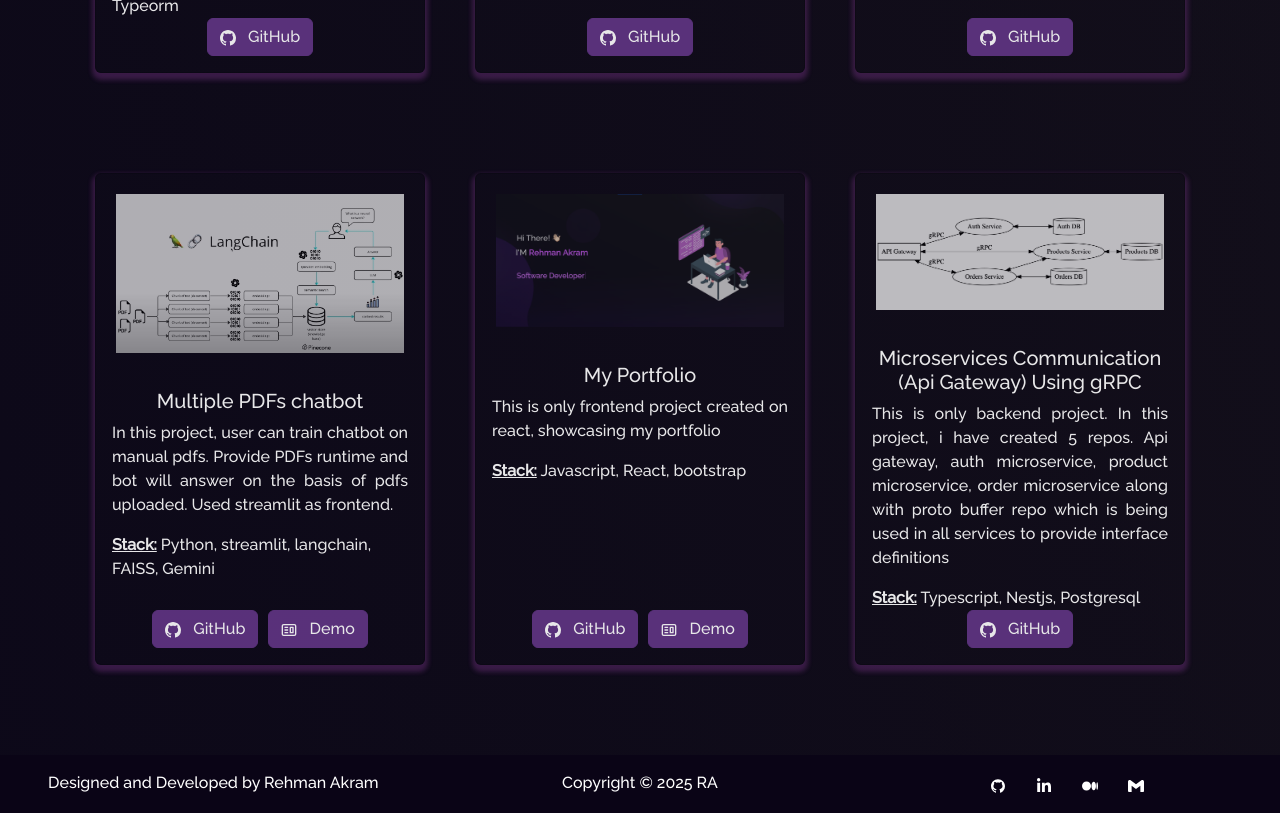
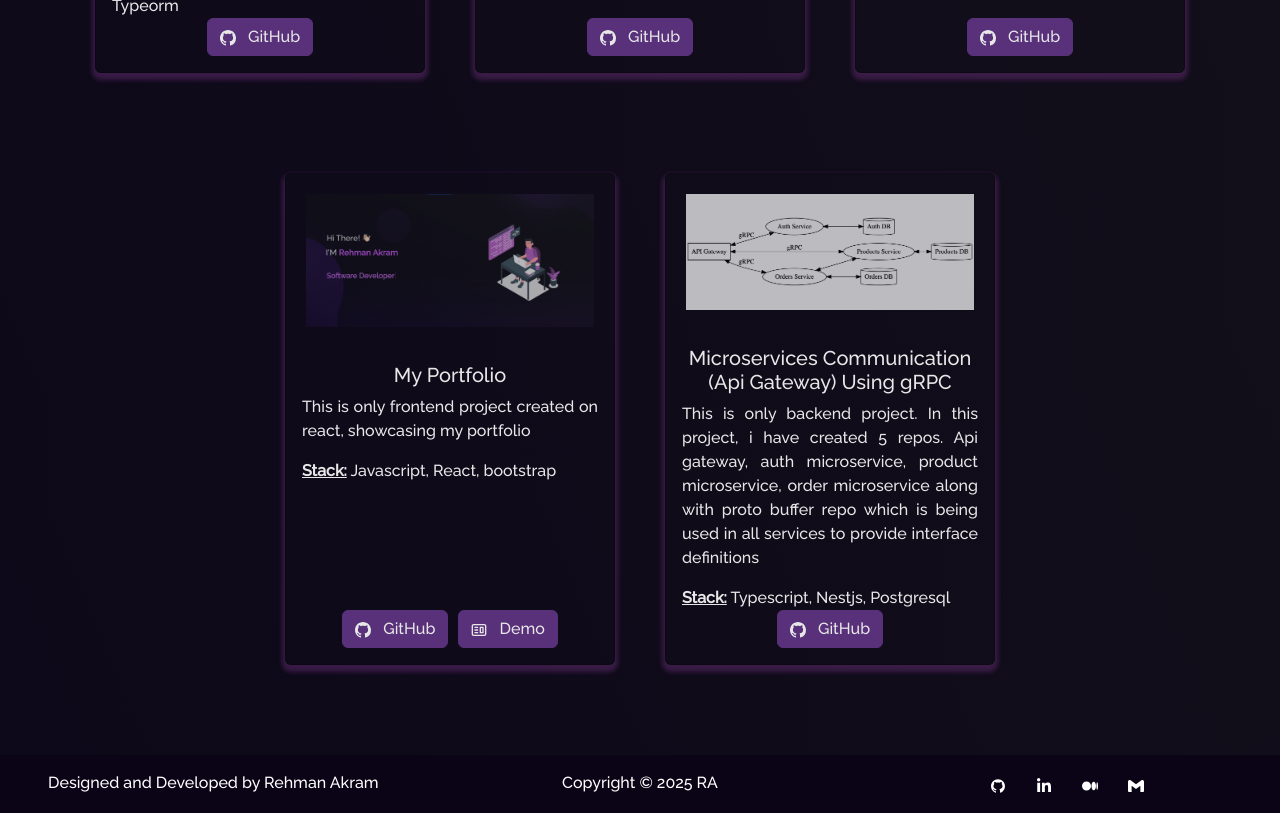
Before and after one commit to Rehman-Akram/portfolio, a React (Create React App) app: page /project in a window 1280 px wide. Shown: the part 2340-3153 px from the top of the page. Built offline with nearby package versions, Linux system fonts and the light colour scheme.

Commit message:
removed extra things

```diff
--- a/src/components/About/AboutCard.js
+++ b/src/components/About/AboutCard.js
@@ -12,7 +12,7 @@ function AboutCard() {
             from <span className="purple"> Lahore, Pakistan. &nbsp;</span>
             Working in software development since <i><b className="purple">2021</b></i>.
             <br />
-            I am currently employed as a software developer at Focusteck.
+            I am currently employed as a software engineer at Cinnova Technologies.
             <br />
             I have completed Masters (MS) in Computer Sciences at COMSATS
             Lahore.
--- a/src/components/Home/Type.js
+++ b/src/components/Home/Type.js
@@ -6,7 +6,7 @@ function Type() {
     <Typewriter
       options={{
         strings: [
-          "Software Developer",
+          "Software Engineer",
           "MERN / MEAN Stack Developer",
         ],
         autoStart: true,
--- a/src/components/Projects/Projects.js
+++ b/src/components/Projects/Projects.js
@@ -3,9 +3,7 @@ import { Container, Row, Col } from "react-bootstrap";
 import Particle from "../Particle";
 import nestJsBoilerPlate from "../../Assets/Projects/nestjs_boiler_plate.png";
 import expressBoilerPlate from "../../Assets/Projects/expressjs_boiler_plate.png";
-import myChatbot from "../../Assets/Projects/personal_chatbot.jpeg";
 import multipleReadFiles from "../../Assets/Projects/multiple_files_bull_queues.jpg"
-import multiplePdfChatbot from "../../Assets/Projects/multiple_pdf_chatbot.png";
 import portfolio from "../../Assets/Projects/portfolio.png";
 import ProjectCard from "../Cards/Cards";
 import gRPC from "../../Assets/Projects/microservice-architecture.png"
@@ -145,29 +143,6 @@ function Projects() {
             />
           </Col>
 
-          {/* <Col md={4} className="project-card">
-            <ProjectCard
-              imgPath={myChatbot}
-              isBlog={false}
-              title="My chatbot"
-              description="Developed chatbot on my personal data using python with streamlit as frontend. This enables user to create their own personal chatbots."
-              ghLink=""
-              demoLink="asd"
-            />
-          </Col> */}
-
-          <Col md={4} className="project-card">
-            <ProjectCard
-              imgPath={multiplePdfChatbot}
-              isBlog={false}
-              title="Multiple PDFs chatbot"
-              description="In this project, user can train chatbot on manual pdfs. Provide PDFs runtime and bot will answer on the basis of pdfs uploaded. Used streamlit as frontend."
-              tools='Python, streamlit, langchain, FAISS, Gemini'
-              ghLink="https://github.com/Rehman-Akram/chat-with-multiple-pdfs"
-              demoLink="http://54.254.151.238:8501"
-            />
-          </Col>
-
           <Col md={4} className="project-card">
             <ProjectCard
               imgPath={portfolio}
```
Also changed, not shown: src/Assets/Projects/multiple_pdf_chatbot.png (deleted), src/Assets/Projects/personal_chatbot.jpeg (deleted).
